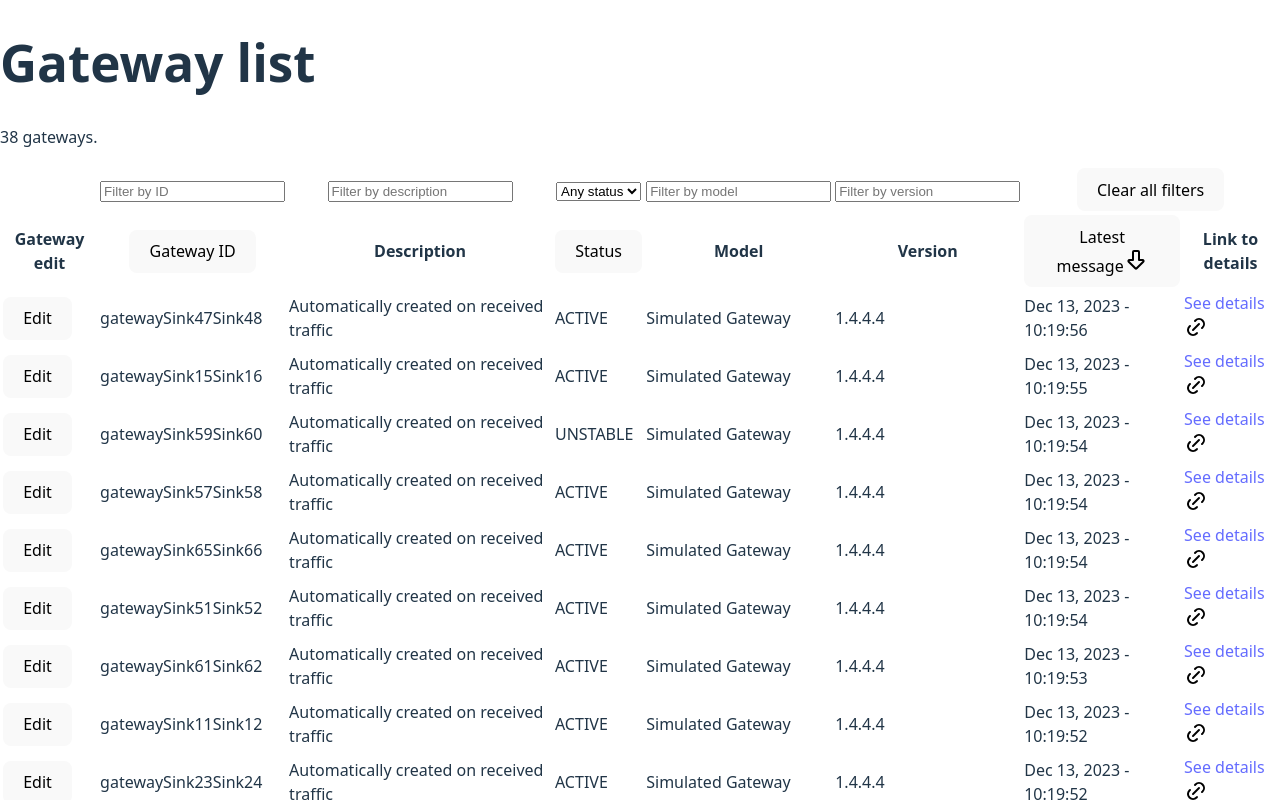
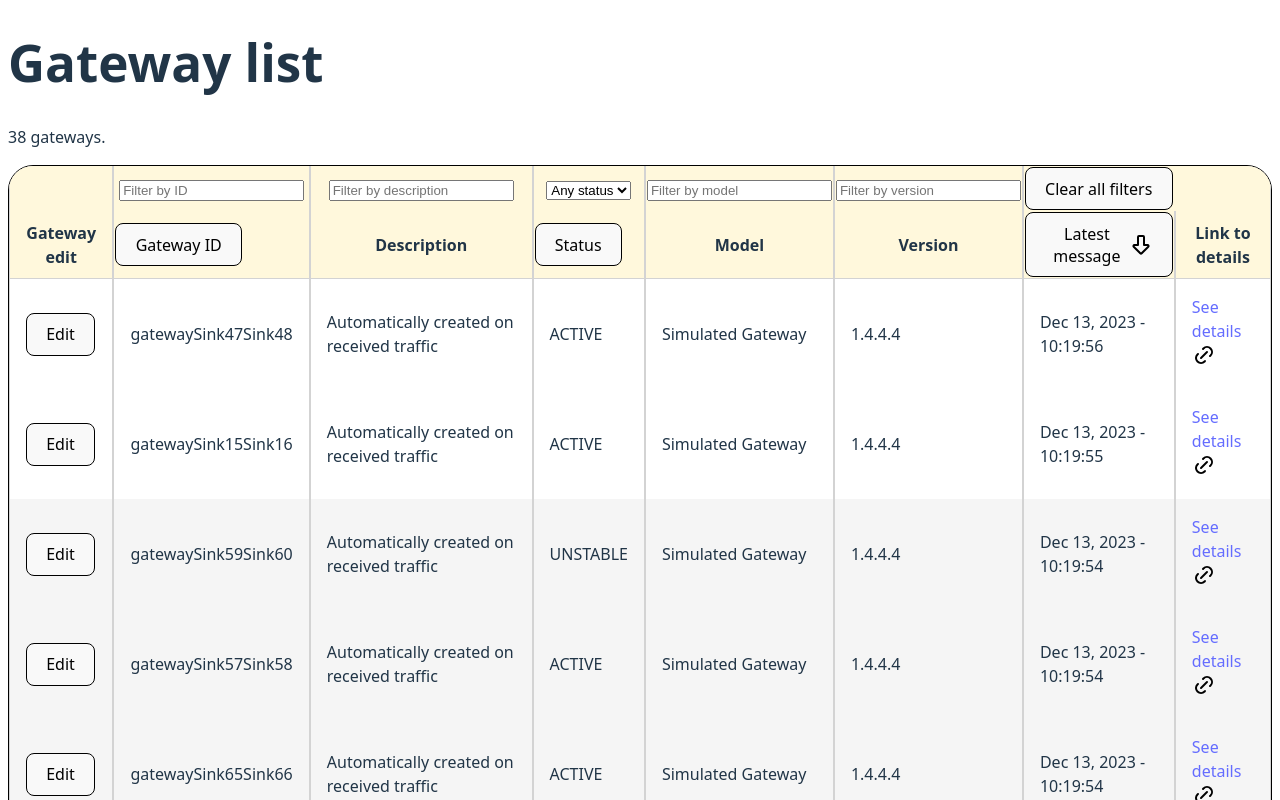
Before and after one commit to shundread/ui-demo-for-wp, a React (Vite) app: page / in a window 1280 px wide. Shown: the top 800 px of the page. Built offline with nearby package versions, Linux system fonts and the light colour scheme.

Commit message:
Some visual improvements

```diff
--- a/src/components/GatewayDetail/GatewayDetailTimeline.tsx
+++ b/src/components/GatewayDetail/GatewayDetailTimeline.tsx
@@ -8,9 +8,13 @@ export interface GatewayDetailTimelineProps {
 
 
 export function GatewayDetailTimeline({ historySamples, statusChangeEvents }: GatewayDetailTimelineProps) {
+    // Ideally it would be better to fix the data distortion, but a warning is better than silently doing nothing about the bug
     return (
         <section>
             <h2>Timeline</h2>
+            <p>
+                <em><b>Note:</b> the timeline may appear distorted at the very first row or very last row of the interval due to it potentially having less data than the bin size at the extremities</em>
+            </p>
             <div className="gateway-stats-timeline">
                 <table className="gateway-stats-timeline-table">
                     <thead className="gateway-stats-timeline-table-header">
--- a/src/index.css
+++ b/src/index.css
@@ -1,3 +1,5 @@
+/* Mostly project defaults */
+
 :root {
   font-family: system-ui, Avenir, Helvetica, Arial, sans-serif;
   line-height: 1.5;
@@ -24,9 +26,6 @@ a:hover {
 }
 
 body {
-  margin: 0;
-  display: flex;
-  place-items: center;
   min-width: 320px;
   min-height: 100vh;
 }
@@ -72,6 +71,61 @@ button:focus-visible {
   }
 }
 
+/* Gateway list */
+.gateway-list {
+  border-spacing: 0;
+  border: 1px solid black;
+  border-radius: 25px;
+  overflow: hidden;
+}
+
+.gateway-list thead {
+  background-color: cornsilk
+}
+
+.gateway-list th {
+  text-align: center;
+}
+
+.gateway-list thead>:last-child>th {
+  border-bottom: 1px solid lightgrey;
+}
+
+.gateway-list th {
+  border-left: 1px solid lightgrey;
+  border-right: 1px solid lightgrey;
+}
+
+.gateway-list td {
+  padding: 1rem;
+  border-left: 1px solid lightgrey;
+  border-right: 1px solid lightgrey;
+}
+
+.gateway-list tbody>:nth-child(6n+3),
+.gateway-list tbody>:nth-child(6n+4),
+.gateway-list tbody>:nth-child(6n+5) {
+  background-color: whitesmoke;
+}
+
+.gateway-list button {
+  border: 1px solid black;
+  display: flex;
+  flex-direction: row;
+  align-items: center;
+}
+
+.gateway-list tbody tr:hover {
+  background-color: lightgray;
+}
+
+.gateway-list tbody tr:hover>td {
+  background-color: lightgray;
+  border-left: 1px solid grey;
+  border-right: 1px solid grey;
+}
+
+.gateway-list button
 /* Gateway Detail Timeline */
 
 .gateway-stats-timeline {
@@ -81,18 +135,26 @@ button:focus-visible {
 .gateway-stats-timeline-table {
   background-color: black;
   color: white;
-  border: none;
+  border: 1px solid black;
   border-spacing: 0;
+  border-radius: 25px;
+  overflow: hidden;
+}
+
+.gateway-stats-timeline-table>tbody>tr:hover {
+  outline: 1px solid grey;
 }
 
 .gateway-stats-timeline-table>thead>tr>th {
   min-width: 6rem;
+  padding: 1rem;
+  background-color: darkslategrey;
+  border-bottom: 1px solid black;
 }
-
 
 .gateway-stats-timeline-table>tbody>tr {
   height: 18px;
-  font-size: 14px;
+  font-size: 12px;
 }
 
 .gateway-stats-timeline-table-body>tr,
@@ -101,7 +163,7 @@ button:focus-visible {
 }
 
 .gateway-stats-timeline-table-body-active {
-  background-color: lime;
+  background-color: lightgreen;
 }
 
 .gateway-stats-timeline-table-body-inactive {
--- a/src/views/GatewayDetailView.tsx
+++ b/src/views/GatewayDetailView.tsx
@@ -1,4 +1,4 @@
-import { useParams } from "react-router";
+import { Link, useParams } from "react-router";
 import { SingleGatewayStatsResponse } from "../api/GatewayApiTypes";
 
 import JsonData from "../data/single_gateway_stats.json";
@@ -22,6 +22,10 @@ export function GatewayDetailView() {
     const stats = parseGatewayStatsResponse(data);
 
     return (
+        <>
+            <nav>
+                <Link to="/">Return home</Link>
+            </nav>
             <main>
                 <h1>Info for gateway {gateway?.gatewayId || "<not found>"}</h1>
                 <GatewayDetail
@@ -29,5 +33,6 @@ export function GatewayDetailView() {
                     {...stats}
                 />
             </main>
+        </>
     );
 }
```
Lines whose indentation alone changed are shown as unchanged.
